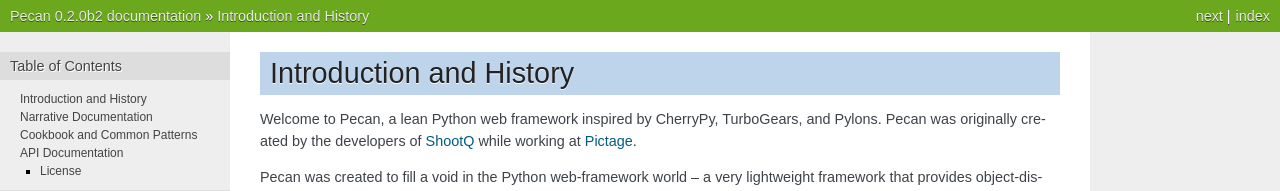
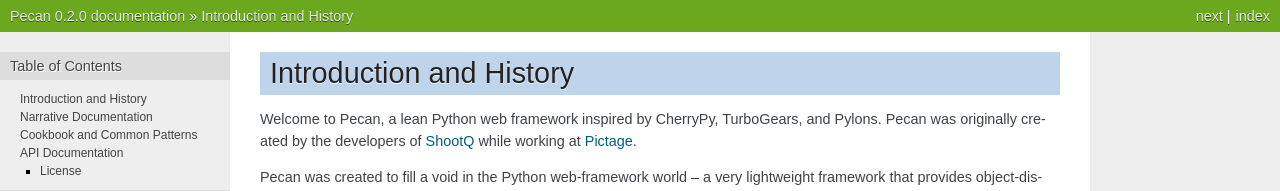
Before and after one commit to stackforge/pecan, a Sphinx documentation site: the page built from docs/source/index.rst, in a window 1280 px wide and 900 px high. Shown: the top 191 px of the window. Built offline with Sphinx 7.4.7, drawn with Linux system fonts in a browser that asks for light colours; some of the changed text lies outside the part shown.

Commit message:
Version increment.

```diff
--- a/docs/source/conf.py
+++ b/docs/source/conf.py
@@ -49,9 +49,9 @@
 # built documents.
 #
 # The short X.Y version.
-version = '0.2.0b2'
+version = '0.2.0'
 # The full version, including alpha/beta/rc tags.
-release = '0.2.0b2'
+release = '0.2.0'
 
 # The language for content autogenerated by Sphinx. Refer to documentation
 # for a list of supported languages.
--- a/setup.py
+++ b/setup.py
@@ -2,7 +2,7 @@
 from setuptools import setup, find_packages
 from setuptools.command.test import test as TestCommand
 
-version = '0.2.0b2'
+version = '0.2.0'
 
 #
 # determine requirements
```
